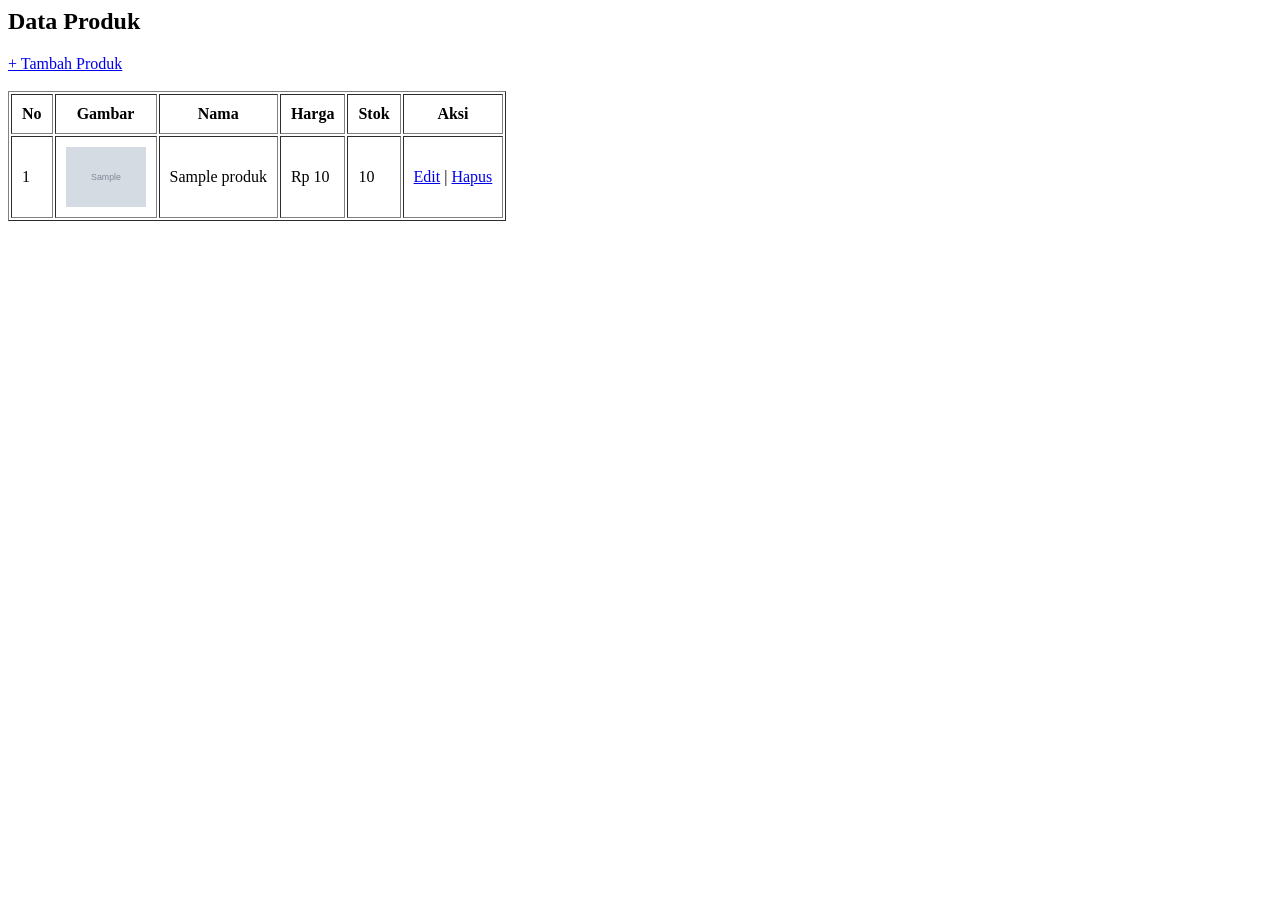
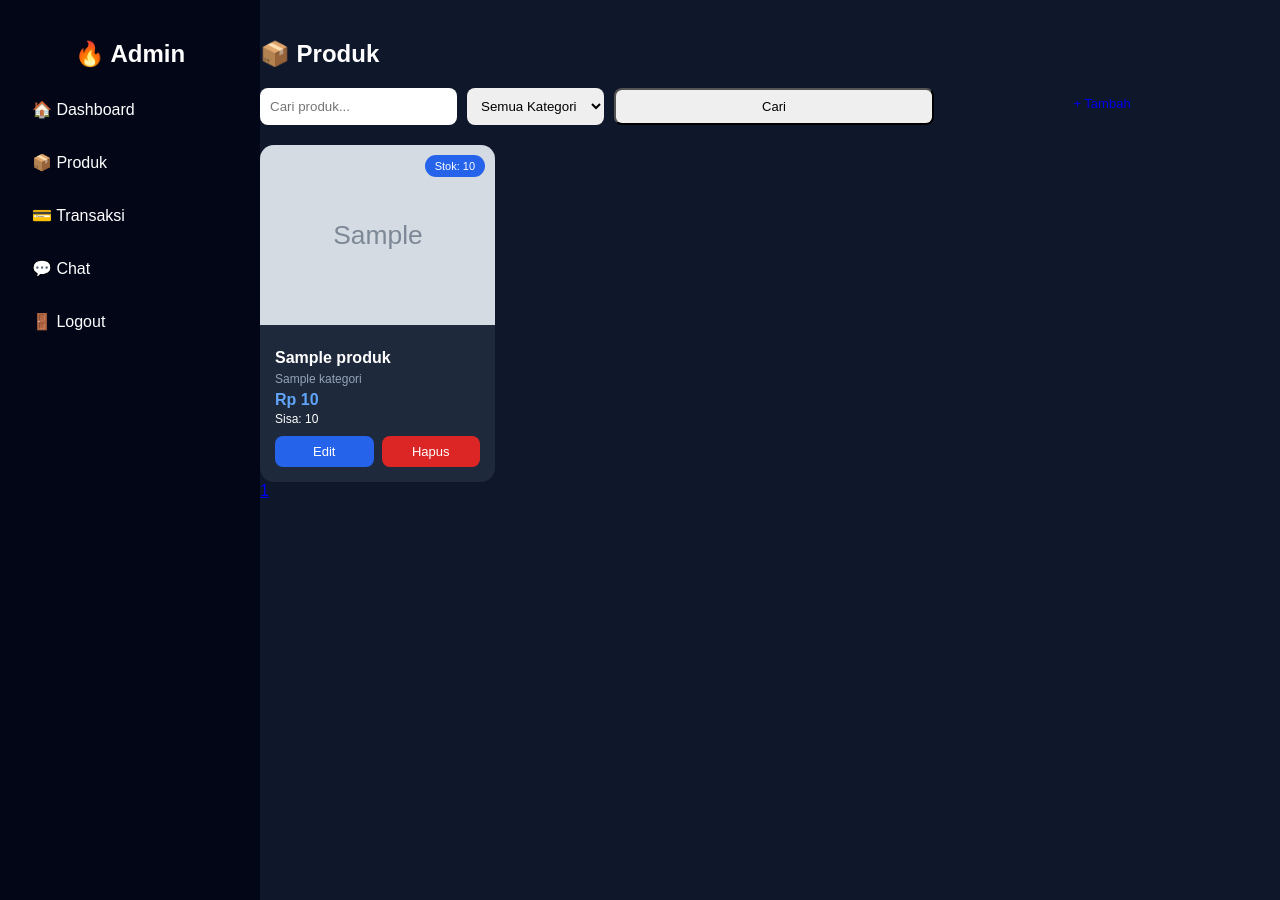
Before and after one commit to Ubaidillah-cmd/AY-Vape, a PHP site: page /products.php in a window 1280 px wide. Run offline with PHP 8.4, Linux system fonts and the light colour scheme; the visitor is signed in with stand-in values (Sample User, id 1); tables that the repository leaves empty or names only in its code hold one stand-in row (values such as "Sample post"); grey boxes marked "Sample" are stand-in pictures.

Commit message:
Add search, filter, and pagination to products page

```diff
--- a/admin/products.php
+++ b/admin/products.php
@@ -5,38 +5,365 @@ if (!isset($_SESSION['login'])) {
     exit;
 }
 include "../config/db.php";
+
+// 🔍 SEARCH & FILTER
+$search = $_GET['search'] ?? '';
+$kategori = $_GET['kategori'] ?? '';
+
+// PAGINATION
+$limit = 6;
+$page = $_GET['page'] ?? 1;
+$start = ($page - 1) * $limit;
+
+// QUERY
+$where = "WHERE 1=1";
+
+if ($search != "") {
+    $where .= " AND produk.nama_produk LIKE '%$search%'";
+}
+
+if ($kategori != "") {
+    $where .= " AND produk.id_kategori='$kategori'";
+}
+
+// DATA
+$query = mysqli_query($conn, "
+SELECT produk.*, kategori.nama_kategori
+FROM produk
+LEFT JOIN kategori ON produk.id_kategori = kategori.id
+$where
+LIMIT $start,$limit
+");
+
+// TOTAL
+$total = mysqli_query($conn, "
+SELECT COUNT(*) as total
+FROM produk
+LEFT JOIN kategori ON produk.id_kategori = kategori.id
+$where
+");
+
+$t = mysqli_fetch_assoc($total);
+$total_pages = ceil($t['total'] / $limit);
 ?>
 
-<h2>Data Produk</h2>
-<a href="create_product.php">+ Tambah Produk</a>
-<br><br>
+<!DOCTYPE html>
+<html>
+<head>
+<title>Produk</title>
+<meta name="viewport" content="width=device-width, initial-scale=1.0">
 
-<table border="1" cellpadding="10">
-<tr>
-    <th>No</th>
-    <th>Gambar</th>
-    <th>Nama</th>
-    <th>Harga</th>
-    <th>Stok</th>
-    <th>Aksi</th>
-</tr>
+<style>
+body {
+    margin: 0;
+    font-family: Arial;
+    background: #0f172a;
+    color: white;
+}
 
-<?php
-$no = 1;
-$data = mysqli_query($conn, "SELECT * FROM produk");
+/* TOPBAR */
+.topbar {
+    display: none;
+    background: #020617;
+    padding: 12px;
+    color: white;
+    font-size: 18px;
+    align-items: center;
+    gap: 10px;
+}
 
-while ($p = mysqli_fetch_assoc($data)) {
-?>
-<tr>
-    <td><?= $no++ ?></td>
-    <td><img src="../uploads/products/<?= $p['gambar'] ?>" width="80"></td>
-    <td><?= $p['nama_produk'] ?></td>
-    <td>Rp <?= number_format($p['harga']) ?></td>
-    <td><?= $p['stok'] ?></td>
-    <td>
-        <a href="update_product.php?id=<?= $p['id'] ?>">Edit</a> |
-        <a href="../proses/proses_delete.php?id=<?= $p['id'] ?>" onclick="return confirm('Hapus?')">Hapus</a>
-    </td>
-</tr>
+.topbar button {
+    background: none;
+    border: none;
+    color: white;
+    font-size: 22px;
+}
+
+/* SIDEBAR */
+.sidebar {
+    width: 220px;
+    background: #020617;
+    height: 100vh;
+    padding: 20px;
+    position: fixed;
+    transition: 0.3s;
+}
+
+.sidebar.active {
+    left: 0;
+}
+
+.sidebar h2 {
+    text-align: center;
+}
+
+.sidebar a {
+    display: block;
+    padding: 12px;
+    margin: 10px 0;
+    color: white;
+    text-decoration: none;
+    border-radius: 8px;
+}
+
+.sidebar a:hover {
+    background: #1e293b;
+}
+
+/* MAIN */
+.main {
+    margin-left: 240px;
+    padding: 20px;
+}
+
+/* HEADER */
+.header {
+    display: flex;
+    flex-wrap: wrap;
+    gap: 10px;
+    margin-bottom: 20px;
+}
+
+input, select {
+    padding: 10px;
+    border-radius: 8px;
+    border: none;
+}
+
+/* GRID */
+.grid {
+    display: grid;
+    grid-template-columns: repeat(4, minmax(230px, 1fr));
+    gap: 20px;
+}
+
+/* CARD */
+.card {
+    background: #1e293b;
+    border-radius: 14px;
+    overflow: hidden;
+    transition: 0.3s;
+    position: relative;
+}
+
+.card:hover {
+    transform: translateY(-8px);
+    box-shadow: 0 15px 30px rgba(0,0,0,0.5);
+}
+
+/* IMAGE */
+.card img {
+    width: 100%;
+    height: 180px;
+    object-fit: cover;
+}
+
+/* CONTENT */
+.card-body {
+    padding: 15px;
+}
+
+.card h3 {
+    margin: 5px 0;
+    font-size: 16px;
+}
+
+/* CATEGORY */
+.category {
+    font-size: 12px;
+    color: #94a3b8;
+}
+
+/* PRICE */
+.price {
+    color: #60a5fa;
+    font-weight: bold;
+    margin-top: 5px;
+}
+
+/* STOCK */
+.stock {
+    font-size: 12px;
+    margin-top: 3px;
+}
+
+/* BUTTON GROUP */
+.btn-group {
+    display: flex;
+    gap: 8px;
+    margin-top: 10px;
+}
+
+.btn {
+    flex: 1;
+    text-align: center;
+    padding: 8px;
+    border-radius: 8px;
+    text-decoration: none;
+    font-size: 13px;
+}
+
+/* EDIT */
+.btn-edit {
+    background: #2563eb;
+    color: white;
+}
+
+/* DELETE */
+.btn-delete {
+    background: #dc2626;
+    color: white;
+}
+
+/* BADGE STOK */
+.badge {
+    position: absolute;
+    top: 10px;
+    right: 10px;
+    background: #2563eb;
+    padding: 5px 10px;
+    border-radius: 20px;
+    font-size: 11px;
+}
+
+/* RESPONSIVE */
+@media (max-width: 768px) {
+
+.topbar {
+    display: none;
+    background: #020617;
+    padding: 12px 15px;
+    color: white;
+    font-size: 18px;
+
+    display: flex;
+    justify-content: space-between; /* 🔥 ini kuncinya */
+    align-items: center;
+}
+
+/* tombol hamburger */
+.topbar button {
+    background: #1e293b;
+    border: none;
+    color: white;
+    font-size: 20px;
+    padding: 6px 10px;
+    border-radius: 8px;
+    cursor: pointer;
+}
+
+.topbar button:hover {
+    background: #2563eb;
+}
+
+    .sidebar {
+        left: -250px;
+        top: 0;
+        z-index: 1000;
+    }
+
+    .main {
+        margin-left: 0;
+        padding: 15px;
+    }
+
+    .grid {
+        grid-template-columns: 1fr;
+    }
+}
+</style>
+</head>
+
+<body>
+
+<!-- TOPBAR -->
+<div class="topbar">
+    <span>📦 Produk</span>
+    <button onclick="toggleSidebar()">☰</button>
+</div>
+
+<!-- SIDEBAR -->
+<div class="sidebar">
+    <h2>🔥 Admin</h2>
+    <a href="dashboard.php">🏠 Dashboard</a>
+    <a href="products.php">📦 Produk</a>
+    <a href="transactions.php">💳 Transaksi</a>
+    <a href="chat.php">💬 Chat</a>
+    <a href="../proses/logout.php">🚪 Logout</a>
+</div>
+
+<!-- MAIN -->
+<div class="main">
+
+<h2>📦 Produk</h2>
+
+<!-- SEARCH -->
+<form method="GET" class="header">
+    <input type="text" name="search" placeholder="Cari produk..." value="<?= $search ?>">
+
+    <select name="kategori">
+        <option value="">Semua Kategori</option>
+        <?php
+        $k = mysqli_query($conn, "SELECT * FROM kategori");
+        while($row = mysqli_fetch_assoc($k)){
+        ?>
+        <option value="<?= $row['id']; ?>" <?= ($kategori == $row['id']) ? 'selected' : '' ?>>
+            <?= $row['nama_kategori']; ?>
+        </option>
+        <?php } ?>
+    </select>
+
+    <button class="btn">Cari</button>
+    <a href="create_product.php" class="btn">+ Tambah</a>
+</form>
+
+<!-- GRID -->
+<div class="grid">
+<?php while ($p = mysqli_fetch_assoc($query)) { ?>
+    <div class="card">
+
+        <span class="badge">Stok: <?= $p['stok'] ?></span>
+
+        <img src="../uploads/products/<?= $p['gambar'] ?>">
+
+        <div class="card-body">
+            <h3><?= $p['nama_produk'] ?></h3>
+            <div class="category"><?= $p['nama_kategori'] ?? '-' ?></div>
+
+            <div class="price">
+                Rp <?= number_format($p['harga']) ?>
+            </div>
+
+            <div class="stock">
+                Sisa: <?= $p['stok'] ?>
+            </div>
+
+            <div class="btn-group">
+                <a href="update_product.php?id=<?= $p['id'] ?>" class="btn btn-edit">Edit</a>
+                <a href="../proses/proses_delete.php?id=<?= $p['id'] ?>" class="btn btn-delete">Hapus</a>
+            </div>
+        </div>
+
+    </div>
 <?php } ?>
-</table>
+</div>
+
+<!-- PAGINATION -->
+<div class="pagination">
+<?php for ($i=1; $i <= $total_pages; $i++) { ?>
+    <a href="?page=<?= $i ?>&search=<?= $search ?>&kategori=<?= $kategori ?>">
+        <?= $i ?>
+    </a>
+<?php } ?>
+</div>
+
+</div>
+
+<script>
+function toggleSidebar() {
+    document.querySelector(".sidebar").classList.toggle("active");
+}
+</script>
+
+</body>
+</html>
```
